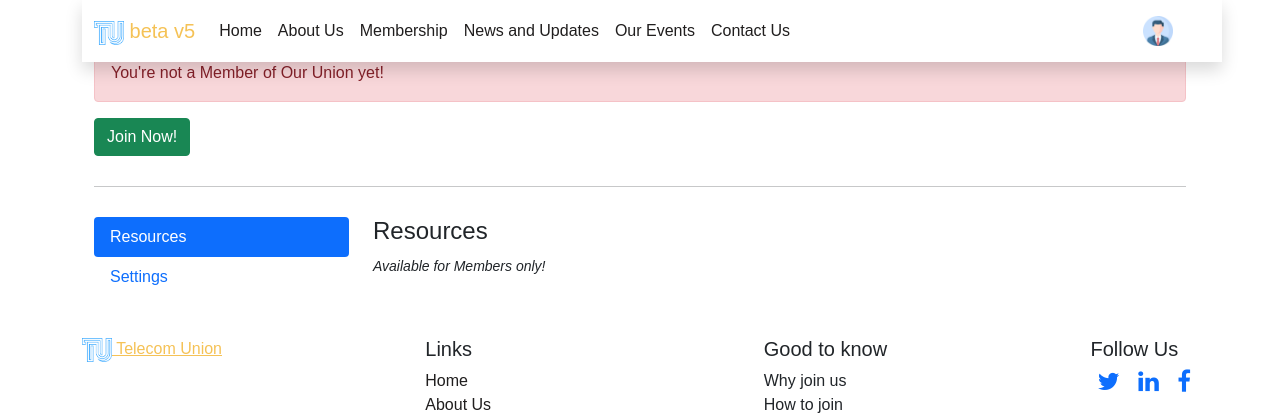
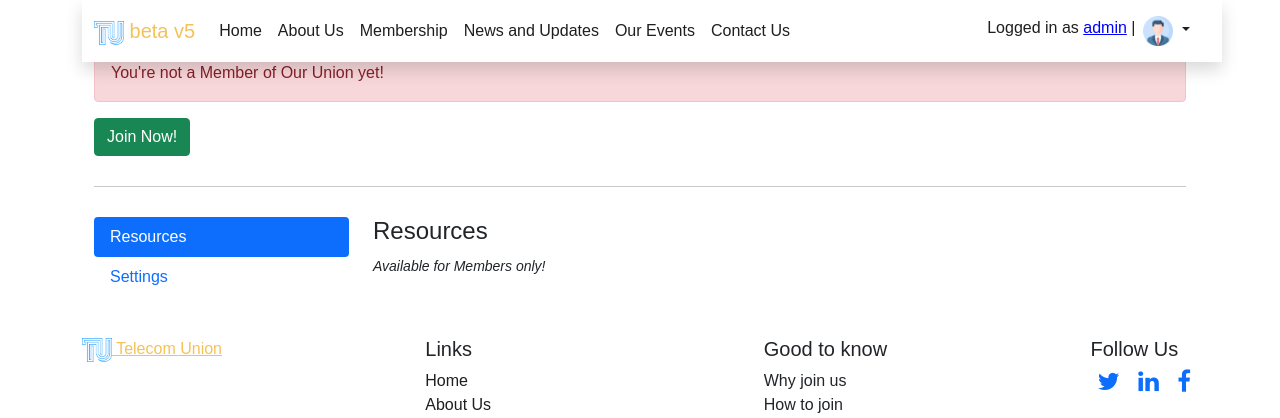
Before and after one commit to Re1gns/Portfollio-ALX, a Django app: page /members/profile/2 in a window 1280 px wide; the page is wider, and only the part inside the window is pictured. Shown: the top 418 px of that part. Run offline with Django 4.2, Linux system fonts and the light colour scheme; a user stored in the database is signed in; data comes from the database, SQL or seed files in the repository.

Commit message:
base.html - fixed the items color in the navbar

```diff
--- a/telecom_union/templates/blog/base.html
+++ b/telecom_union/templates/blog/base.html
@@ -61,9 +61,9 @@
         <div>
           <ul class="navbar-nav">
             {% if user.is_authenticated %}
-            <span class="navbar-text">Logged in as <a href="/members/profile/{{user.id}}">{{user.username}}</a> | </span>
+            <span class="navbar-text" style="color: rgb(32, 30, 30);">Logged in as <a href="/members/profile/{{user.id}}" style="color: blue;">{{user.username}}</a> | </span>
             <li class="nav-item dropdown">
-              <a class="nav-link dropdown-toggle" href="#" id="navbarDropdown" role="button" data-bs-toggle="dropdown" aria-expanded="false">
+              <a class="nav-link dropdown-toggle" href="#" id="navbarDropdown" role="button" data-bs-toggle="dropdown" aria-expanded="false" style="color: rgb(32, 30, 30);">
                 <img src="/media/images/profile.png" alt="image" class="img-responsive" width="30px" height="30px">
               </a>
               <ul class="dropdown-menu" aria-labelledby="navbarDropdown">
@@ -79,7 +79,7 @@
             </li> -->
             {% else %}
             <li class="nav-item">
-              <a class="nav-link" href="/members/login">Login</a>
+              <a class="nav-link" href="/members/login" style="color: rgb(32, 30, 30);">Login</a>
             </li>
           </div>
             {% endif %}
```
